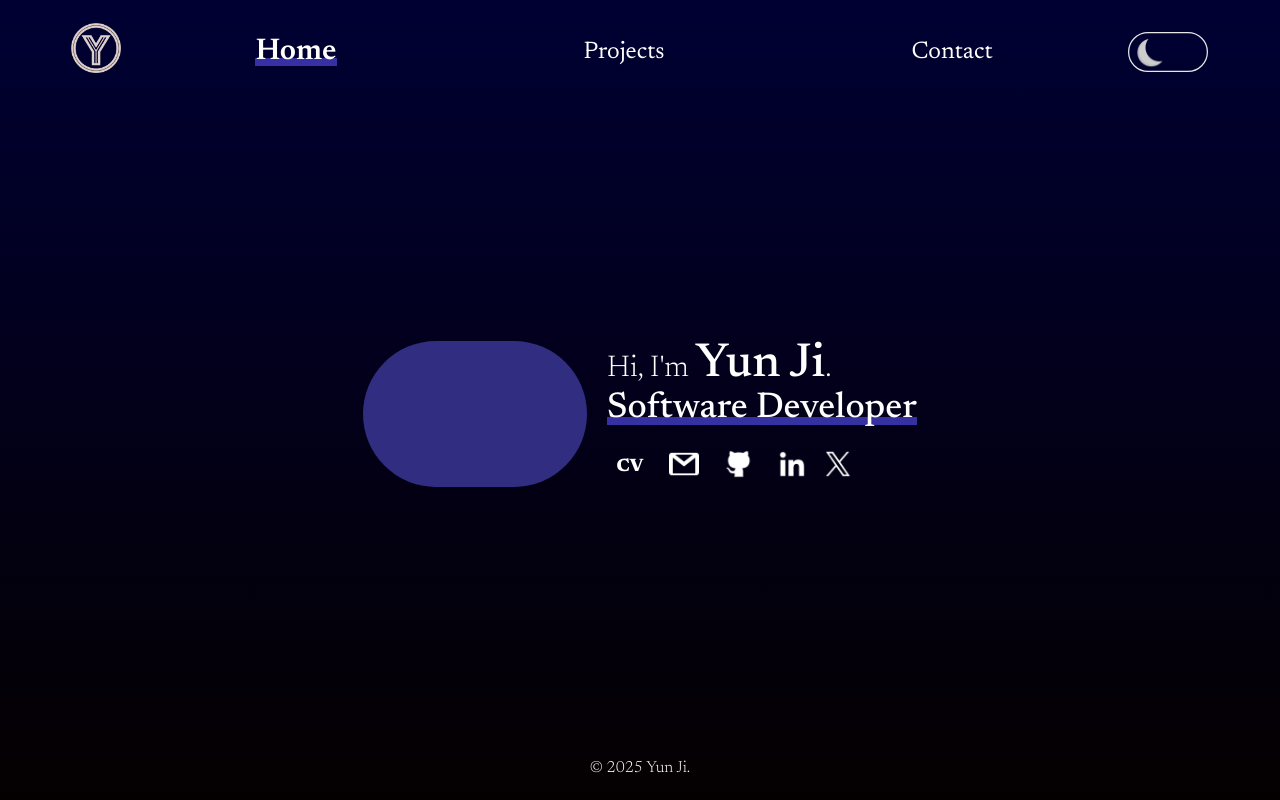
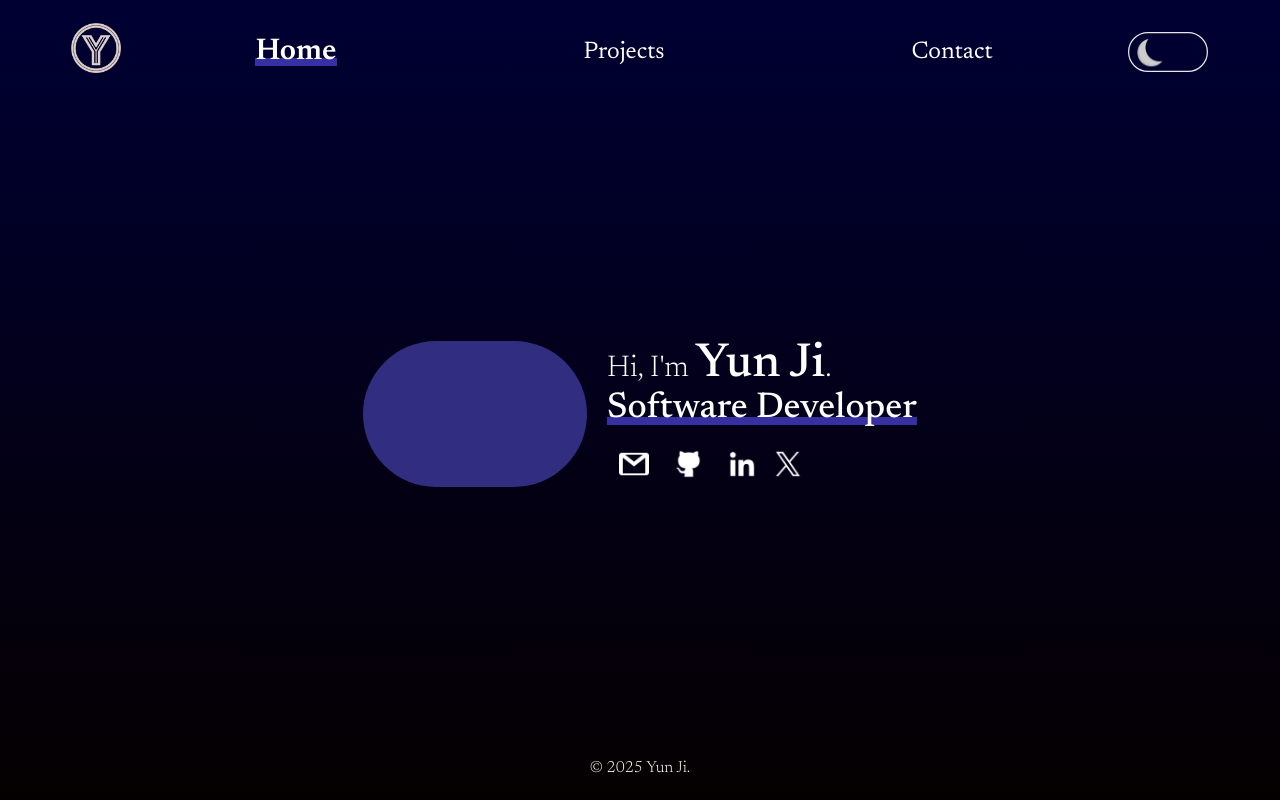
Before and after one commit to yunji0387/next-portfolio, a Next.js app: page / in a window 1280 px wide. Built offline with nearby package versions, Linux system fonts and the light colour scheme.

Commit message:
fix: update ContactIconList to hide resume option in MainCard component

```diff
--- a/app/components/MainCard.tsx
+++ b/app/components/MainCard.tsx
@@ -48,7 +48,8 @@ export function MainCard() {
             {about.slogan}
           </p> */}
           <div className="mt-3">
-            <ContactIconList showResume={true} />
+            {/* <ContactIconList showResume={true} /> */}
+            <ContactIconList showResume={false} />
           </div>
         </div>
       </div>
```
